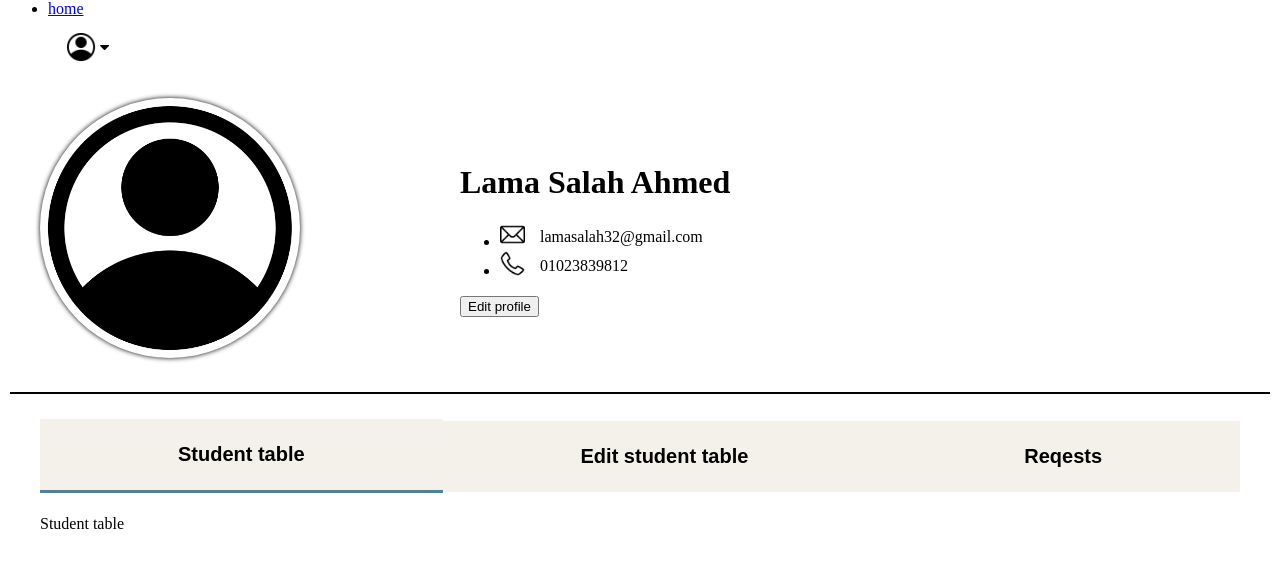
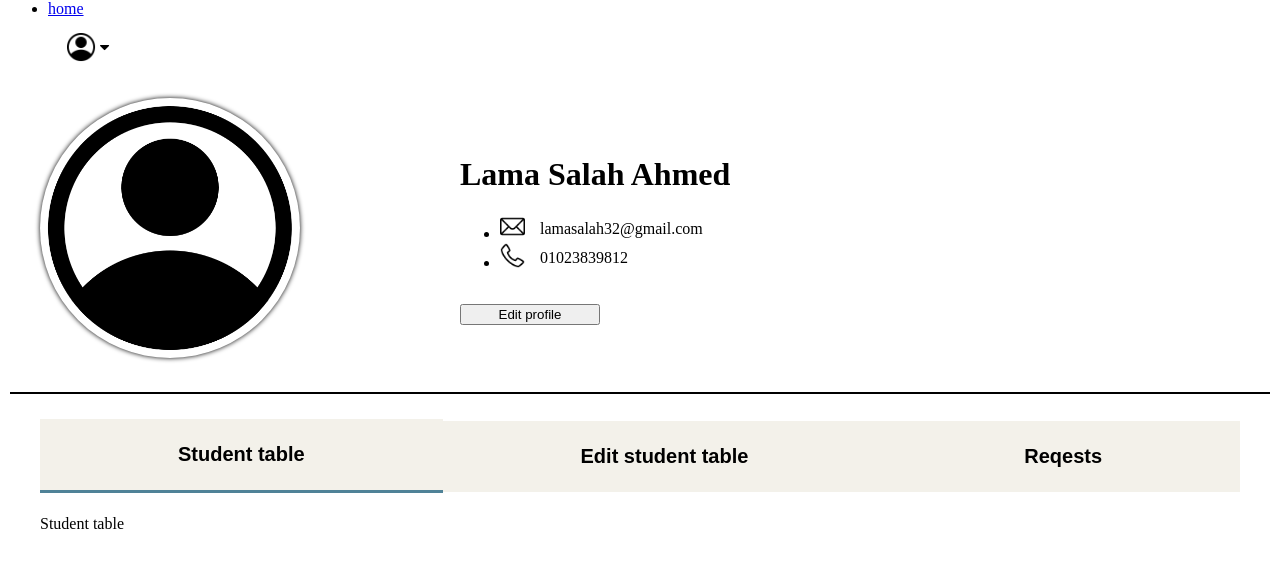
Before and after one commit to MiinaMagdy/Student-System, a PHP site: page /admin-profile.php in a window 1280 px wide. Shown: the part 379-942 px from the top of the page. Run offline with PHP 8.4, Linux system fonts and the light colour scheme.

Commit message:
Update admin-profile.php

```diff
--- a/profile-page/admin-profile.php
+++ b/profile-page/admin-profile.php
@@ -63,7 +63,7 @@
                 <div class="align"> 01023839812 </div>
             </ul>
 
-            <button class="profilePtn btn btn-dark"> Edit profile </button>
+            <button class="profileBtn btn btn-dark"> Edit profile </button>
         </div>
     </div>
 
```
